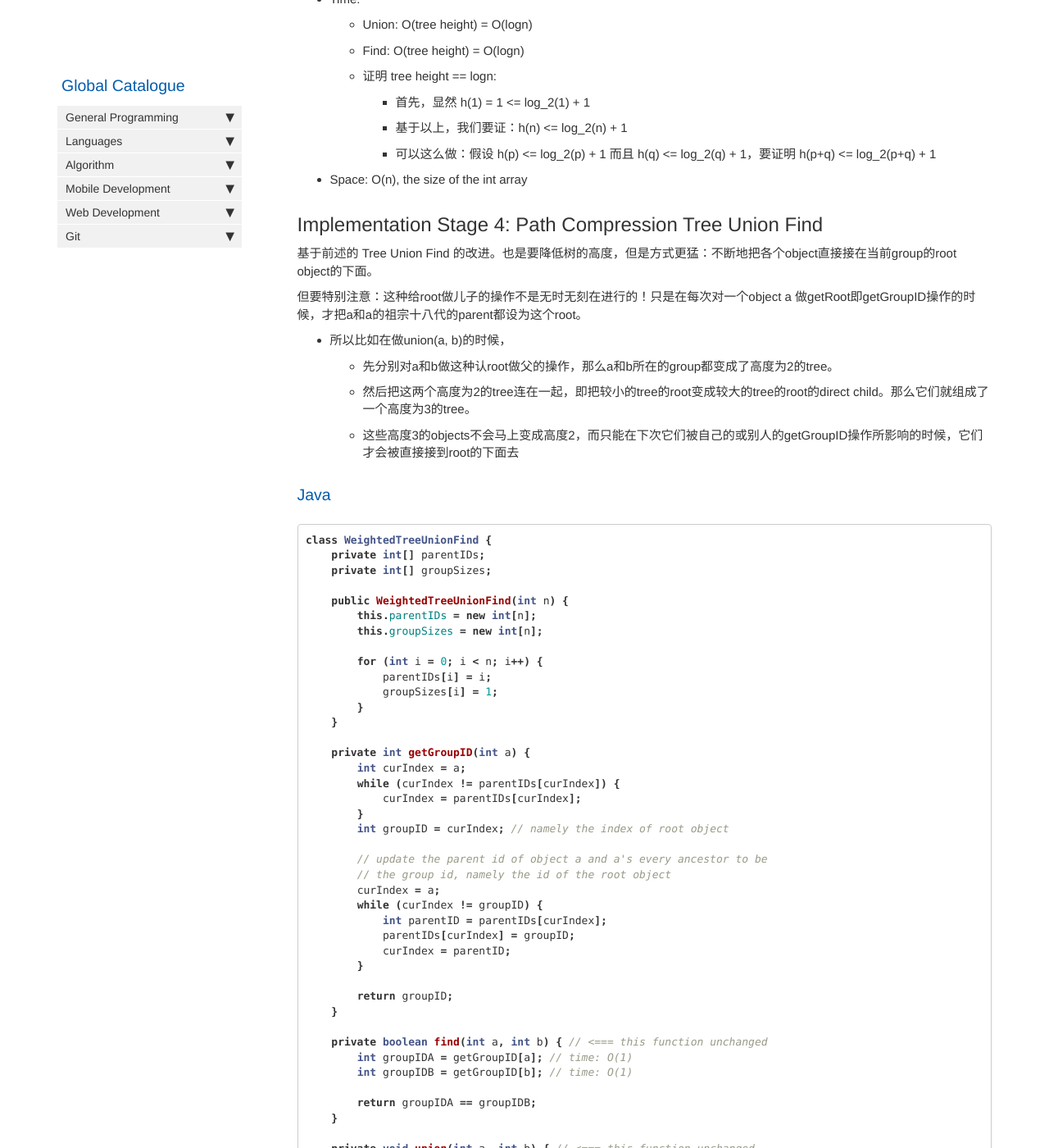
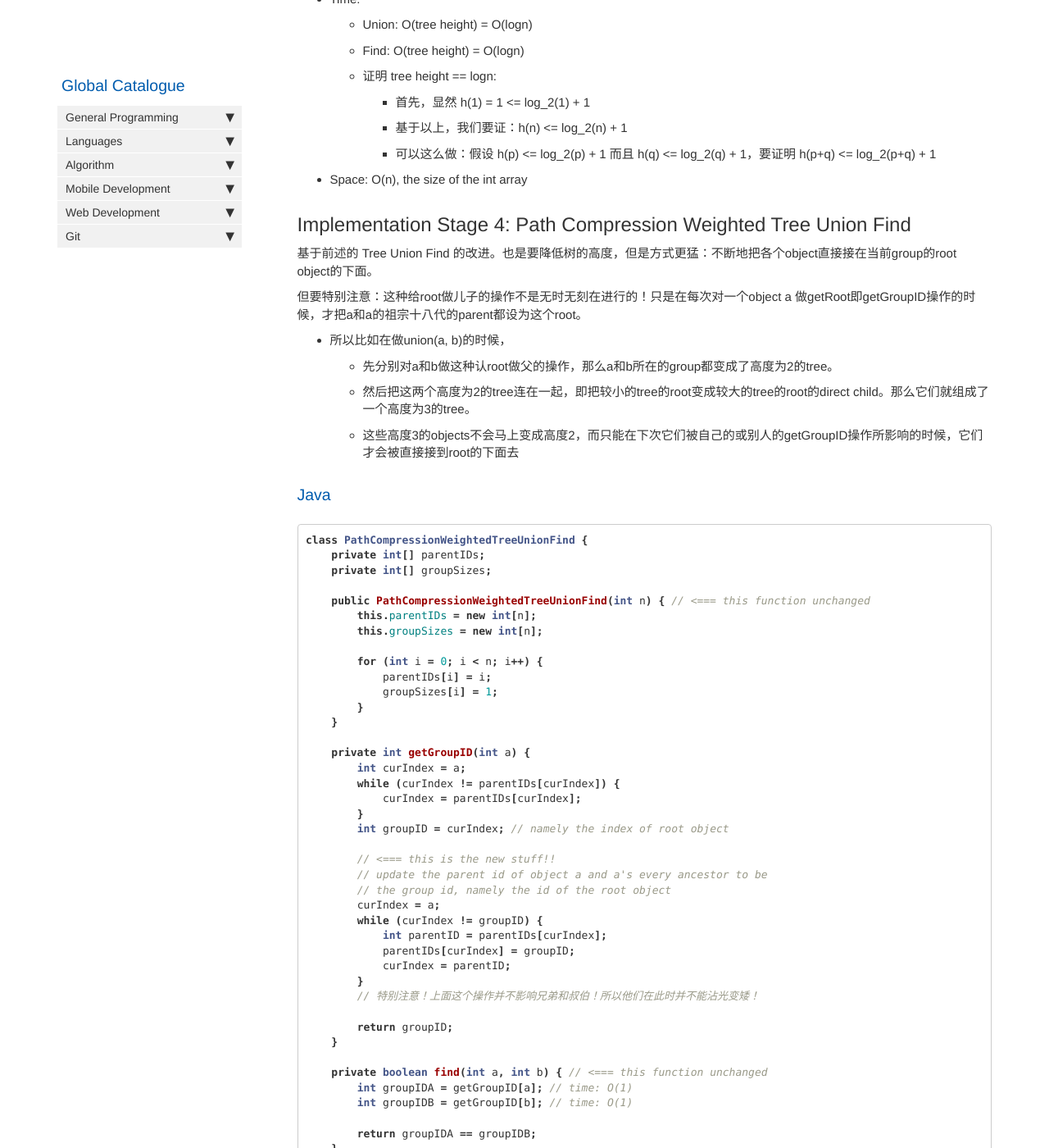
Before and after one commit to HungryOrc/hungryorc.github.io, a Jekyll site: the page built from pages/algorithm/algorithm_union_find.md, in a window 1280 px wide and 1400 px high, scrolled down 4538 px. Shown: the whole window at 82% size. Built offline with Jekyll 4.4.1, drawn with Linux system fonts in a browser that asks for light colours; nearby versions of some CDN libraries; comment, search, counter and statistics services are not loaded.

Commit message:
Update algorithm_union_find.md

````diff
--- a/pages/algorithm/algorithm_union_find.md
+++ b/pages/algorithm/algorithm_union_find.md
@@ -219,7 +219,7 @@ class WeightedTreeUnionFind {
 * Space: O(n), the size of the int array
 
 
-## Implementation Stage 4: Path Compression Tree Union Find
+## Implementation Stage 4: Path Compression Weighted Tree Union Find
 基于前述的 Tree Union Find 的改进。也是要降低树的高度，但是方式更猛：不断地把各个object直接接在当前group的root object的下面。
 
 但要特别注意：这种给root做儿子的操作不是无时无刻在进行的！只是在每次对一个object a 做getRoot即getGroupID操作的时候，才把a和a的祖宗十八代的parent都设为这个root。
@@ -230,11 +230,11 @@ class WeightedTreeUnionFind {
 
 ### Java
 ```java
-class WeightedTreeUnionFind {
+class PathCompressionWeightedTreeUnionFind {
     private int[] parentIDs;
     private int[] groupSizes;
 
-    public WeightedTreeUnionFind(int n) {
+    public PathCompressionWeightedTreeUnionFind(int n) { // <=== this function unchanged
         this.parentIDs = new int[n];
         this.groupSizes = new int[n];
 
@@ -251,6 +251,7 @@ class WeightedTreeUnionFind {
         }
         int groupID = curIndex; // namely the index of root object
 
+        // <=== this is the new stuff!!
         // update the parent id of object a and a's every ancestor to be
         // the group id, namely the id of the root object
         curIndex = a;
@@ -259,6 +260,7 @@ class WeightedTreeUnionFind {
             parentIDs[curIndex] = groupID;
             curIndex = parentID;
         }
+        // 特别注意！上面这个操作并不影响兄弟和叔伯！所以他们在此时并不能沾光变矮！
 
         return groupID;
     }
````
